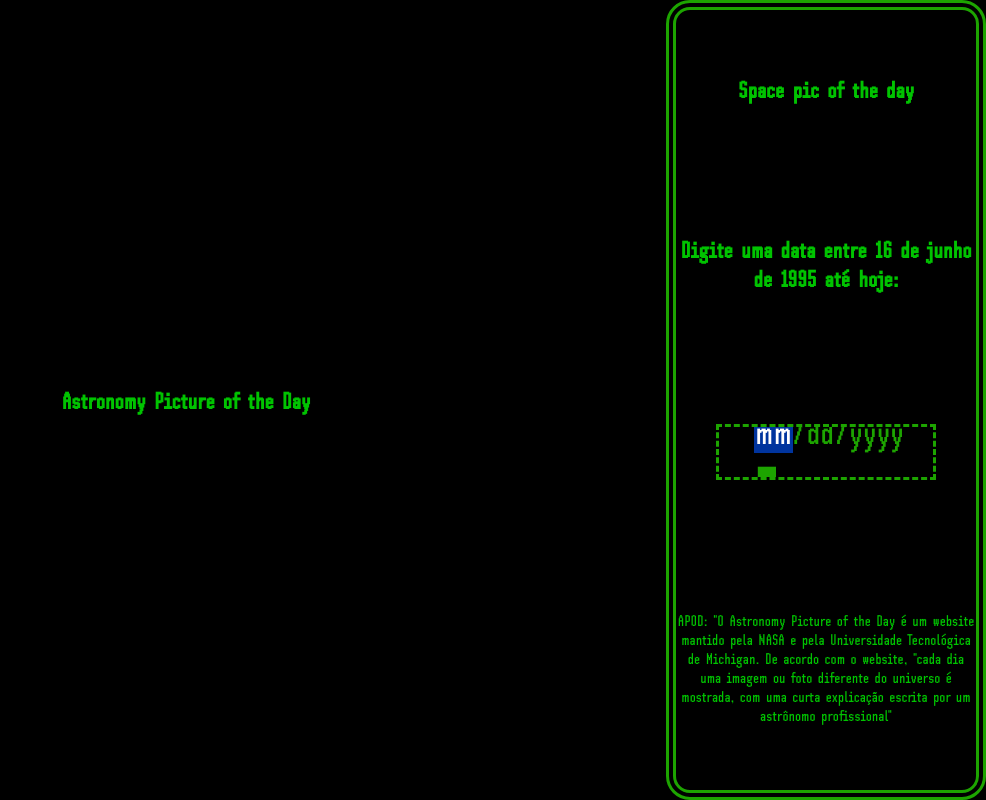
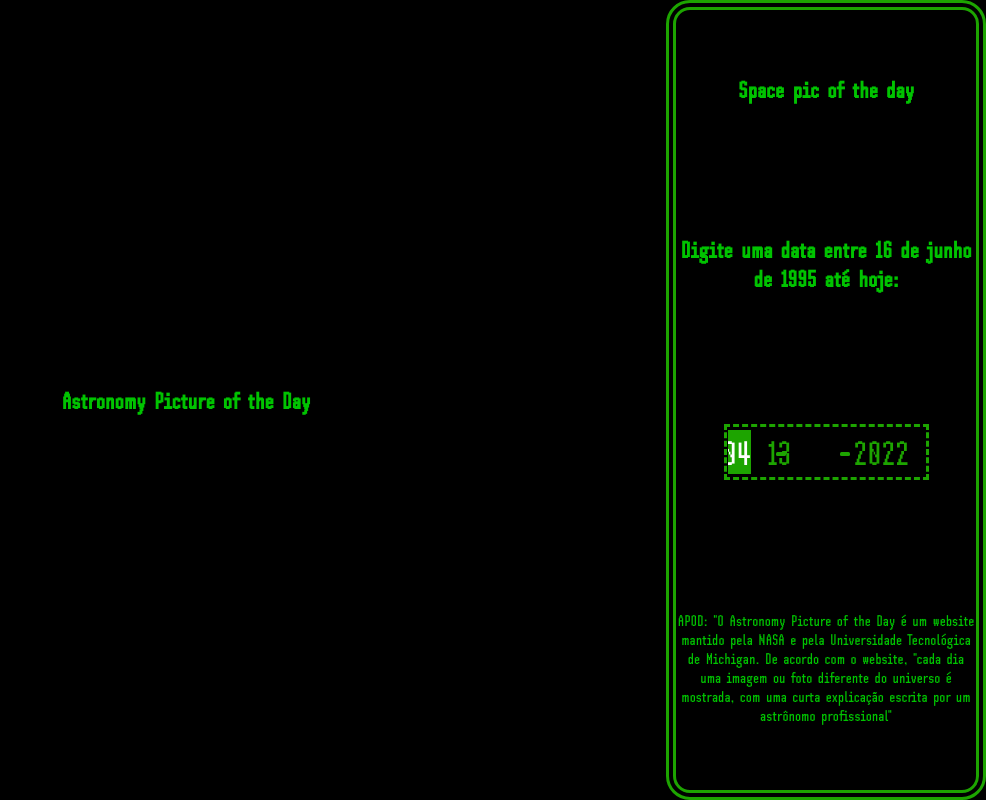
Before and after one commit to Jessicacintra-eng/Space-pics, a plain HTML site: page index.html in a window 1280 px wide. Shown: the whole page, without its empty margins (294-1280 px from the left). Drawn offline with nearby package versions, Linux system fonts and the light colour scheme; no server answers.

Commit message:
animations

```diff
--- a/css/home.css
+++ b/css/home.css
@@ -4,7 +4,7 @@ main {
     height: 100%;
 }
 
-#media-img{
+#media-img {
     display: flex;
     align-items: center;
     justify-content: center;
@@ -14,20 +14,21 @@ main {
 
 }
 
-img{
-    height: 500px;
-    width: 800px;
-}
-iframe{
+img {
     height: 500px;
     width: 800px;
 }
 
-#about{
+iframe {
+    height: 500px;
+    width: 800px;
+}
+
+#about {
     width: 50%;
     display: flex;
     flex-direction: column;
-    align-items:center ;
+    align-items: center;
     justify-content: center;
 }
 
@@ -41,7 +42,7 @@ iframe{
 
 }
 
-#explanation{
+#explanation {
     width: 25%;
 }
 
@@ -57,59 +58,137 @@ iframe{
     gap: 0;
     text-align: center;
 }
-#data{
+
+#data {
     background-color: rgb(0, 0, 0);
-    color:#1DA400;
+    color: #1DA400;
     outline: none;
     font-size: 35px;
     height: 30px;
     font-family: space;
+    width: 205px;
 
-    padding-left: 35px;
-    padding-top: 25px;
-    padding-bottom: 25px;
-    border:dashed;
+    border: dashed;
+    padding: 25px 1px;
 
     border-color: #1DA400;
+    appearance: none;
+    position: relative;
+    text-transform: uppercase;
 }
+
 
 input[type="date"]::-webkit-inner-spin-button,
 input[type="date"]::-webkit-calendar-picker-indicator {
 
-      background-color: aliceblue;
+    position: absolute;
     display: none;
     -webkit-appearance: none;
 }
 
-  article::-moz-selection {
-    background-color: #1DA400;
-    color: #FFF;
-  }
-  article::selection {
-    background-color: #1DA400;
-    color: #FFF;
-  }
-  /* :focus-within{
-    background-color: #1DA400;
-    color: #FFF;
-  } */
-  #data {
-	caret-color: transparent;
+#data::-webkit-datetime-edit-day-field {
+    caret-color: #a40000;
     outline: none;
 }
-#data:after,
-.typer.active:after {
-	content: "■";
-	animation: cursor 1s infinite;
-	animation-timing-function: step-end;
-	margin-left: 1px;
-	line-height: 1rem;
+
+
+/* #caixa{
+    color: #a40000;
+    animation: cursor 3s infinite;
+    border: #a40000;
 }
-  /* input[type="date"]:after,
-.typer.active:after {
-	content: "■";
-	animation: cursor 1s infinite;
-	animation-timing-function: step-end;
-	margin-left: 1px;
-	line-height: 1rem;
+
+input[type="date"] {
+    animation:
 } */
+
+input[type="date"]::-webkit-datetime-edit-month-field:focus {
+
+    background-color: #1DA400 ;
+    text-transform: uppercase;
+}
+/* .onfocus{
+    animation: changecolor 3s ease-in-out;
+
+} */
+input[type="date"]::-webkit-datetime-edit-day-field:focus {
+    background-color: #1DA400 ;
+    text-transform: uppercase;
+}
+
+input[type="date"]::-webkit-datetime-edit-day-field{
+    margin-right: 30px;
+    margin-left: 15px;
+}
+input[type="date"]::-webkit-datetime-edit-year-field{
+    margin-left: 30px;
+    margin-right: 15px;
+}
+
+input[type="date"]::-webkit-datetime-edit-year-field:focus {
+
+    background-color: #1DA400;
+    text-transform: uppercase;
+}
+input[type="date"]::-webkit-datetime-edit-text{
+    display: none;
+    color: transparent;
+    font-size: 5px !important;
+    margin: 0 10px;
+}
+input[type="date"]::after{
+    content: "";
+    width: 10px;
+    height: 4px;
+    display: flex;
+    align-items: center;
+    justify-content: center;
+    position: absolute;
+    top:50%;
+    left: 25%;
+    background-color:#1DA400;
+    z-index: 3;
+    border-radius: 1.5px;
+}
+
+input[type="date"]::before{
+    content: "";
+    width: 10px;
+    height: 4px;
+    display: flex;
+    align-items: center;
+    justify-content: center;
+    position: absolute;
+    top:50%;
+    right: 38%;
+    background-color: #1DA400;
+    z-index: 3;
+    border-radius: 1.5px;
+
+}
+
+@keyframes changecolor{
+    from{
+        background-color: #1DA400 ;
+    }
+    50%{
+        background-color: #1ea40089 ;
+    }
+    to{
+        background-color: transparent ;
+    }
+}
+@keyframes cursor {
+	0% {
+		opacity: 1;
+	}
+	25% {
+		opacity: 0;
+	}
+	75% {
+		opacity: 1;
+	}
+	100% {
+		opacity: 1;
+	}
+}
--- a/index.html
+++ b/index.html
@@ -32,7 +32,9 @@
     <section id="rightSidePannel">
         <h1>Space pic of the day</h1>
         <h2>Digite uma data entre 16 de junho de 1995 até hoje:</h2>
-        <input type="date" id="data" min="1996-06-16" placeholder=" " autofocus required/>
+        <div id="caixa">
+        <input type="date" id="data" min="1996-06-16" class="onfocus" autofocus />
+        </div>
         <article>APOD: "O Astronomy Picture of the Day é um website mantido pela NASA e pela Universidade Tecnológica de
             Michigan.
             De acordo com o website, "cada dia uma imagem ou foto diferente do universo é mostrada, com uma curta
--- a/js/index.js
+++ b/js/index.js
@@ -3,30 +3,34 @@ let media =$("#media-img").hide()
 let mediaVideo =$("#media-video").hide()
 let time=null;
 let onChange=false;
-// $(document).ready( function() {
-//     let now = new Date();
-//     let month = (now.getMonth() + 1);
-//     let day = now.getDate();
-//     if (month < 10)
-//         month = "0" + month;
-//     if (day < 10)
-//         day = "0" + day;
-//     let today = now.getFullYear() + '-' + month + '-' + day;
-//     let  dataDeHoje=$('#data').val(today).toString();
-//     $("#data").autofocus=true;
-//     console.log(dataDeHoje)
-//     // $.ajax({
-//     //     url: `https://api.nasa.gov/planetary/apod?api_key=${personalKey}&date=${dataDeHoje}`,
-//     //     success: function (resposta) {
-//     //         $("#media").show()
-//     //       $("#media").attr("src", resposta.url)
-//     //     },
-//     //   });
-// });
-// document.querySelector("#data").addEventListener("focus",function(){
-//     document.querySelector("#data").style.backgroundColor="#1DA400"
-//     document.querySelector("#data"),style.color="white"
-// });
+$(document).ready( function() {
+    let now = new Date();
+    let month = (now.getMonth() + 1);
+    let day = now.getDate();
+    if (month < 10)
+        month = "0" + month;
+    if (day < 10)
+        day = "0" + day;
+    let today = now.getFullYear() + '-' + month + '-' + day;
+    console.log(today)
+    let  dataDeHoje=$('#data').val(today).toString();
+    $.ajax({
+        url: `https://api.nasa.gov/planetary/apod?api_key=${personalKey}&date=${today}`,
+        success: function (resposta) {
+            if(resposta.media_type=="image"){
+                if($("#media-img").show()){
+                    $("#media-video").hide()
+                }
+                $("#media-img").attr("src", resposta.url)
+            }else if(resposta.media_type=="video"){
+                if($("#media-video").show()){
+                    $("#media-img").hide()
+                }
+                $("#media-video").attr("src", resposta.url)
+            }
+        },
+      });
+});
 
 $("#data").change(function(){
     onChange=true;
```
Lines whose indentation alone changed are shown as unchanged.
